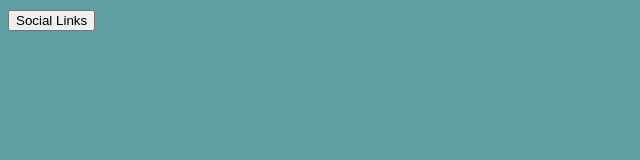
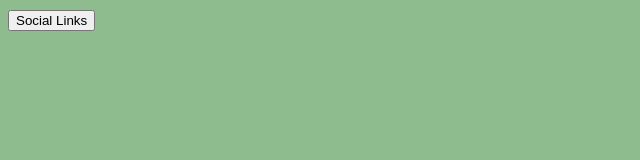
Before and after one commit to CBrocketry/CBrocketry.github.io, a plain HTML site: page Homepage.html in a window 1280 px wide. Shown: the whole page, without its empty margins (0-640 px from the left). Drawn offline with Linux system fonts and the light colour scheme; some icons are missing.

Commit message:
Update stylesheet1.css

```diff
--- a/stylesheet1.css
+++ b/stylesheet1.css
@@ -1,5 +1,5 @@
 :root {
-  --background: CadetBlue;
+  --background: darkseagreen;
   --text1: Black;
   --text2: Black;
 }
```
